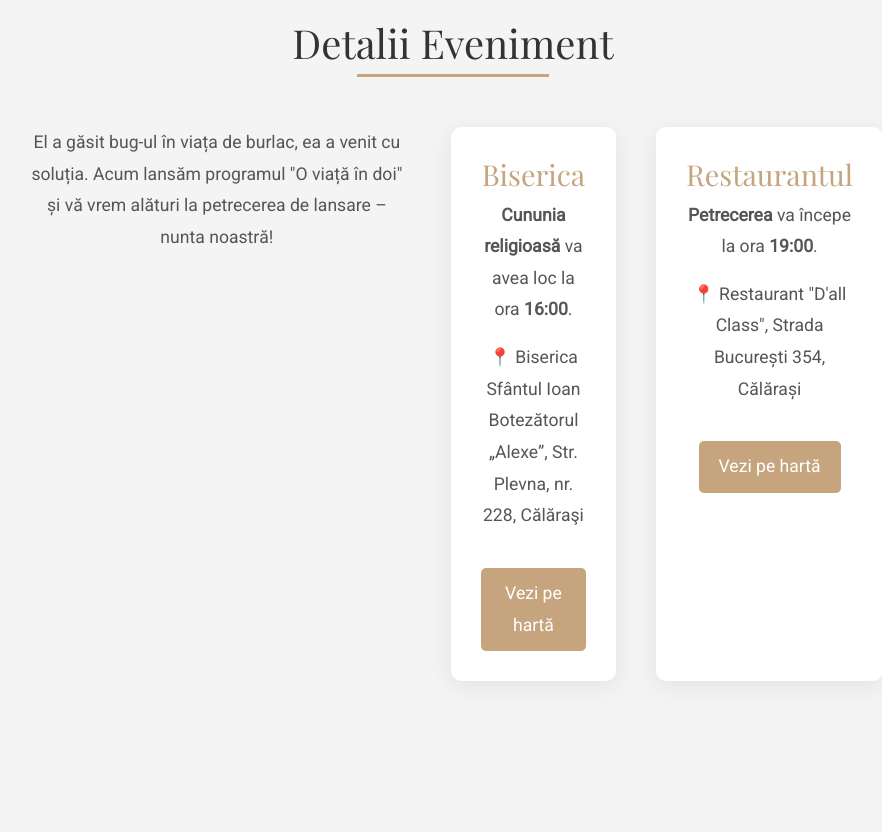
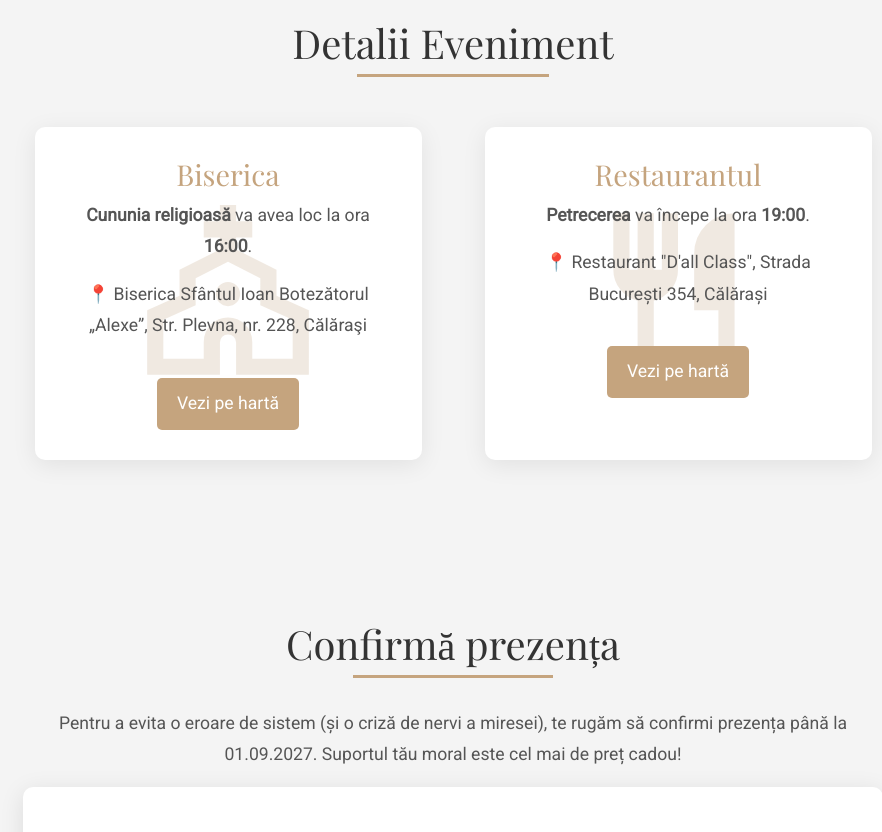
Before and after one commit to vladimirtudor22/wedding, a React (Create React App) app: page / in a window 1280 px wide. Shown: the part 1300-2132 px from the top of the page, without its empty margins (187-1069 px from the left). Built offline with nearby package versions, Linux system fonts and the light colour scheme.

Commit message:
Add icons to buttons

```diff
--- a/src/App.css
+++ b/src/App.css
@@ -102,3 +102,16 @@
     width: 90%;
   }
 }
+.card-biserica-fundal {
+  background-image: url("./assets/church.svg");
+  background-size: 50%;
+  background-repeat: no-repeat;
+  background-position: center;
+}
+
+.card-restaurant-fundal {
+  background-image: url("./assets/restaurant.svg");
+  background-size: 50%;
+  background-repeat: no-repeat;
+  background-position: center;
+}
--- a/src/App.tsx
+++ b/src/App.tsx
@@ -33,7 +33,6 @@ const App: React.FC = () => {
           </p>
           <Countdown />
         </section>
-
         <Section id="poveste" title="Povestea Noastră">
           <p>
             Aici puteți scrie o scurtă descriere a poveștii voastre de dragoste.
@@ -42,15 +41,12 @@ const App: React.FC = () => {
             doriți. Acest text este doar un exemplu pentru a umple spațiul.
           </p>
         </Section>
-
         <Section id="detalii" title="Detalii Eveniment">
           <div className="details-container">
-            <p data-aos="fade-up" data-aos-delay="200">
-              El a găsit bug-ul în viața de burlac, ea a venit cu soluția. Acum
-              lansăm programul "O viață în doi" și vă vrem alături la petrecerea
-              de lansare – nunta noastră!
-            </p>
-            <div className="detail-card" data-aos="fade-in">
+            <div
+              className="detail-card card-biserica-fundal"
+              data-aos="fade-in"
+            >
               <h3>Biserica</h3>
               <p>
                 <strong>Cununia religioasă</strong> va avea loc la ora{" "}
@@ -69,7 +65,10 @@ const App: React.FC = () => {
                 Vezi pe hartă
               </a>
             </div>
-            <div className="detail-card" data-aos="fade-in">
+            <div
+              className="detail-card card-restaurant-fundal"
+              data-aos="fade-in"
+            >
               <h3>Restaurantul</h3>
               <p>
                 <strong>Petrecerea</strong> va începe la ora{" "}
```
Also changed, not shown: src/assets/church.svg (added), src/assets/restaurant.svg (added).
